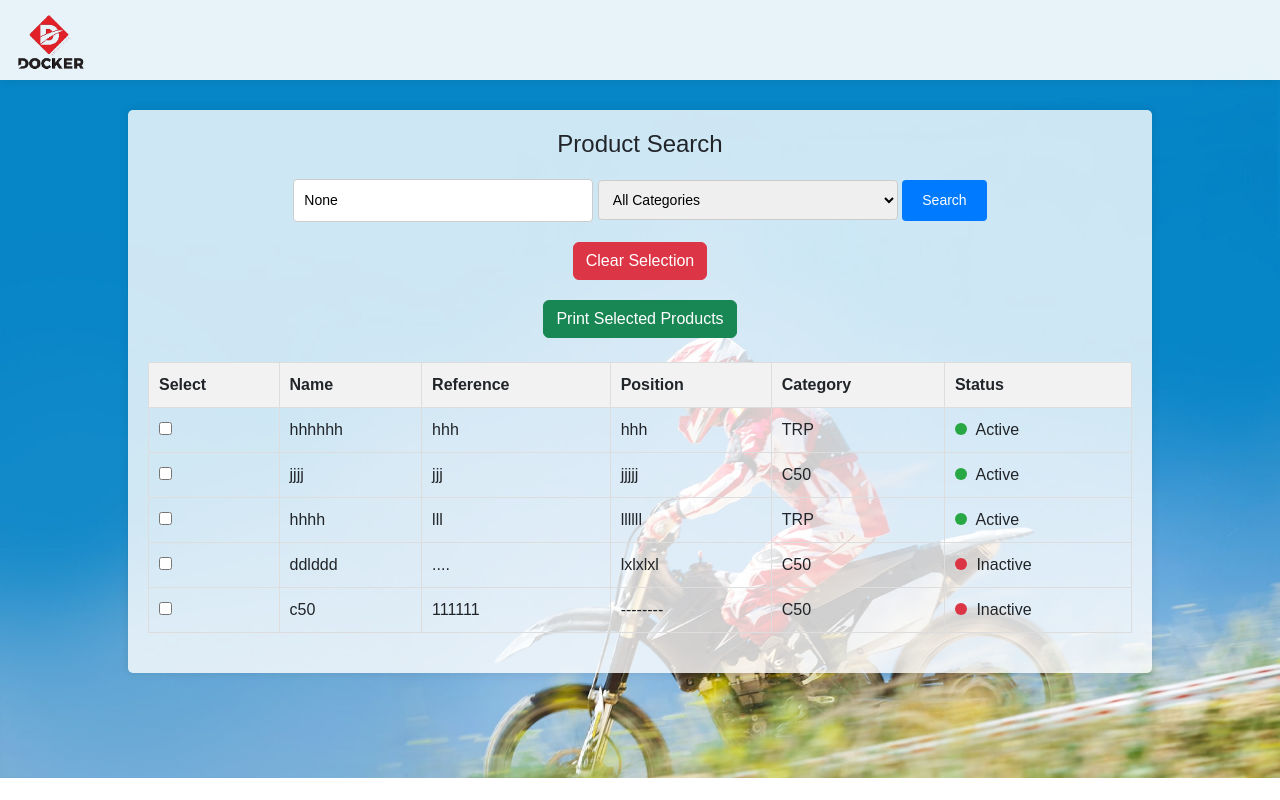
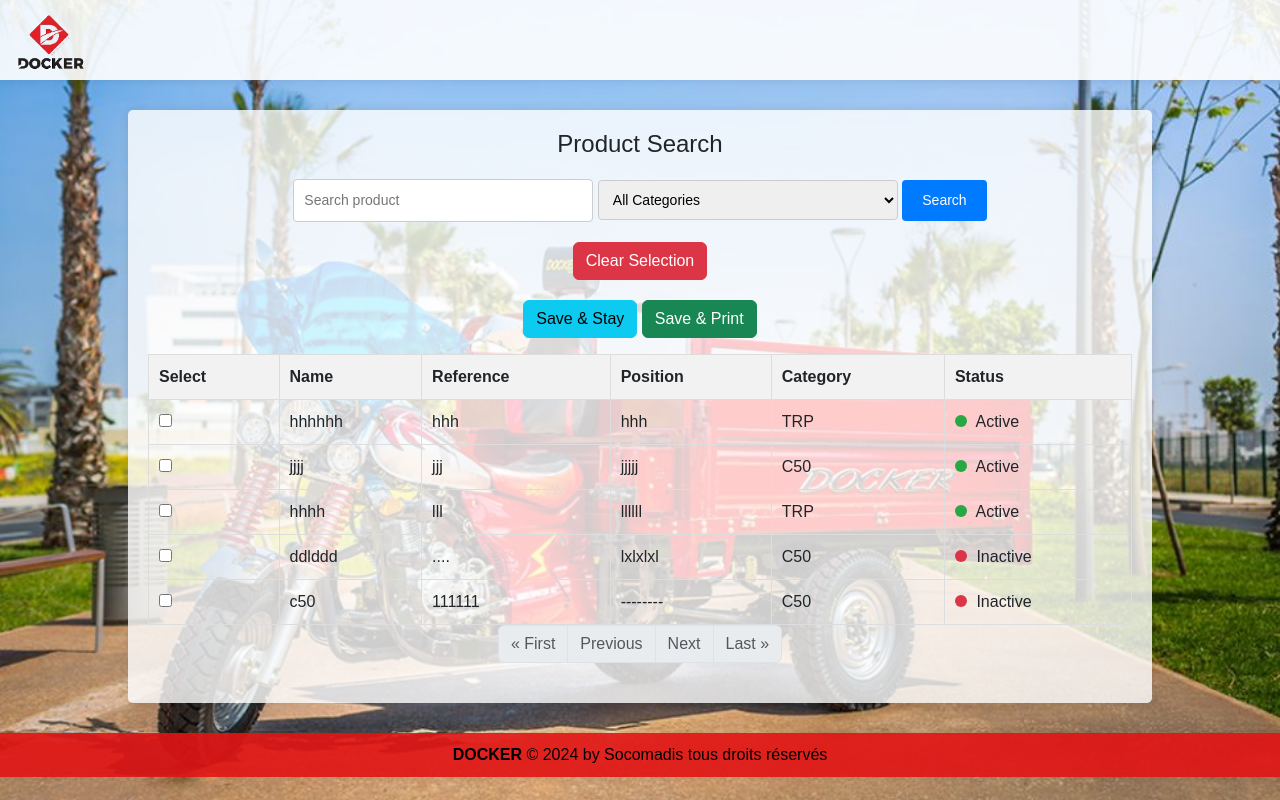
Before and after one commit to khalidbr12/position_django_app, a Django app: page / in a window 1280 px wide. Run offline with Django 5.2, Linux system fonts and the light colour scheme; data comes from the database, SQL or seed files in the repository.

Commit message:
commit 3

```diff
--- a/products/models.py
+++ b/products/models.py
@@ -1,5 +1,4 @@
 from django.db import models
-
 class Product(models.Model):
     CATEGORY_CHOICES = [
         ('TRP','TRP'),
@@ -18,13 +17,16 @@
         ('C90','C90'),
         ('FAME GAMA','FAME GAMA'),
         ('FAME XS','FAME XS'),
+        ('S50','S50'),
+        ('MILANO','MILANO'),
+        ('TANK','TANK'),
     ]
 
     name = models.CharField(max_length=100)
-    reference = models.CharField(max_length=100)
+    reference = models.CharField(max_length=100, null=True, blank=True)
     position = models.CharField(max_length=50)
     active = models.BooleanField(default=True)
-    category = models.CharField(max_length=20,choices=CATEGORY_CHOICES, default='TRP')
+    category = models.CharField(max_length=20,choices=CATEGORY_CHOICES, null=True, blank=True)
 
     def __str__(self):
         return self.name
--- a/products/static/products/css/style.css
+++ b/products/static/products/css/style.css
@@ -1,5 +1,4 @@
 /* products/static/products/styles.css */
-
 body {
     font-family: Arial, sans-serif;
     margin: 0;
@@ -9,6 +8,7 @@
     background-size: cover;
     background-position: center center;
     background-repeat: no-repeat;
+    height: 100%;
 }
 
 .container {
@@ -18,6 +18,7 @@
     padding: 20px;
     border-radius: 5px;
     box-shadow: 0 0 10px rgba(0, 0, 0, 0.1);
+    flex: 1;
 }
 
 h1 {
@@ -78,25 +79,36 @@
 }
 
 .circle-green {
-    background-color: #28a745; /* Green color */
+    background-color: #28a745;
 }
 
 .circle-red {
-    background-color: #dc3545; /* Red color */
+    background-color: #dc3545;
 }
 
 header {
-    background-color: rgb(255, 255, 255,0.9); /* Navbar background color */
+    background-color: rgb(255, 255, 255,0.9);
     box-shadow: 0 0 10px rgba(0, 0, 0, 0.1);
 }
 
 .navbar {
     display: flex;
-    align-items: center; /* Center items vertically */
-    justify-content: space-between; /* Distribute items evenly */
-    padding: 5px 15px; /* Padding inside the navbar */
+    align-items: center;
+    justify-content: space-between;
+    padding: 5px 15px;
 }
+
 .logo{
     width: 70px;
     height: auto;
 }
+
+footer {
+    background-color: rgba(226, 20, 20, 0.9);
+    color: black;
+    text-align: center;
+    padding: 10px;
+    position: sticky;
+    bottom: 0;
+    box-shadow: 0 0 10px rgba(0, 0, 0, 0.1);
+}
--- a/products/templates/layouts/master.html
+++ b/products/templates/layouts/master.html
@@ -10,11 +10,7 @@
 </head>
 <body>
     {% include 'parts/nav.html' %}
-
     {% block content %}
-
     {% endblock content %}
-
-    <script src="{% static 'products/js/main.js' %}"></script>
 </body>
 </html>
--- /dev/null
+++ b/products/templates/parts/footer.html
@@ -0,0 +1,3 @@
+<footer>
+    <span><b>DOCKER </b>&copy; 2024 by Socomadis tous droits réservés</span>
+</footer>
--- a/products/templates/products.html
+++ b/products/templates/products.html
@@ -4,7 +4,7 @@
     <h1>Product Search</h1>
 
     <form method="GET">
-        <input type="text" name="q" placeholder="Search product " value="{{ query }}">
+        <input type="text" name="q" placeholder="Search product ">
 
         <select name="category">
             <option value="">All Categories</option>
@@ -24,9 +24,9 @@
             <option value="C90" {% if category == 'C90' %}selected{% endif %}>C90</option>
             <option value="FAME GAMA" {% if category == 'FAME GAMA' %}selected{% endif %}>FAME GAMA</option>
             <option value="FAME XS" {% if category == 'FAME XS' %}selected{% endif %}>FAME XS</option>
-
-
-
+            <option value="S50" {% if category == 'S50' %}selected{% endif %}>S50</option>
+            <option value="MILANO" {% if category == 'MILANO' %}selected{% endif %}>MILANO</option>
+            <option value="TANK" {% if category == 'TANK' %}selected{% endif %}>TANK</option>
         </select>
         <button type="submit">Search</button>
     </form>
@@ -35,11 +35,11 @@
         {% csrf_token %}
         <button class="btn btn-danger" type="submit">Clear Selection</button>
     </form>
-
     <form action="{% url 'print_products' %}" method="POST">
         {% csrf_token %}
-        <button class="btn btn-success mb-4" type="submit">Print Selected Products</button>
-
+        <!-- form fields and products listing -->
+        <button class="btn btn-info mb-3" type="submit" name="action" value="save_and_stay">Save & Stay</button>
+        <button class="btn btn-success mb-3" type="submit" name="action" value="save_and_print">Save & Print</button>
         <table class="product-table">
             <thead>
                 <tr>
@@ -77,26 +77,59 @@
                 {% endfor %}
             </tbody>
         </table>
+        <!-- Pagination links -->
+        <nav aria-label="Page navigation example">
+            <ul class="pagination justify-content-center">
 
-        {% comment %} <!-- Pagination links -->
-        <div class="pagination">
-            <span class="step-links">
-                {% if products.has_previous %}
-                    <a href="?page=1">&laquo; first</a>
-                    <a href="?page={{ products.previous_page_number }}">previous</a>
-                {% endif %}
+              {% if products.has_previous %}
+                <li class="page-item">
+                  <a class="page-link" href="?page=1">&laquo; First</a>
+                </li>
+                <li class="page-item">
+                  <a class="page-link" href="?page={{ products.previous_page_number }}">Previous</a>
+                </li>
+              {% else %}
+                <li class="page-item disabled">
+                  <span class="page-link">&laquo; First</span>
+                </li>
+                <li class="page-item disabled">
+                  <span class="page-link">Previous</span>
+                </li>
+              {% endif %}
 
-                <span class="current">
-                    Page {{ products.number }} of {{ products.paginator.num_pages }}.
-                </span>
+              {% if products.paginator.num_pages > 1 %}
+                {% for num in products.paginator.page_range %}
+                  {% if num == products.number %}
+                    <li class="page-item active" aria-current="page">
+                      <span class="page-link">{{ num }}</span>
+                    </li>
+                  {% elif num > products.number|add:'-2' and num < products.number|add:'2' %}
+                    <li class="page-item">
+                      <a class="page-link" href="?page={{ num }}">{{ num }}</a>
+                    </li>
+                  {% endif %}
+                {% endfor %}
+              {% endif %}
 
-                {% if products.has_next %}
-                    <a href="?page={{ products.next_page_number }}">next</a>
-                    <a href="?page={{ products.paginator.num_pages }}">last &raquo;</a>
-                {% endif %}
-            </span>
-        </div> {% endcomment %}
+              {% if products.has_next %}
+                <li class="page-item">
+                  <a class="page-link" href="?page={{ products.next_page_number }}">Next</a>
+                </li>
+                <li class="page-item">
+                  <a class="page-link" href="?page={{ products.paginator.num_pages }}">Last &raquo;</a>
+                </li>
+              {% else %}
+                <li class="page-item disabled">
+                  <span class="page-link">Next</span>
+                </li>
+                <li class="page-item disabled">
+                  <span class="page-link">Last &raquo;</span>
+                </li>
+              {% endif %}
+            </ul>
+        </nav>
 
     </form>
 </div>
+{% include 'parts/footer.html' %}
 {% endblock content %}
--- a/products/views.py
+++ b/products/views.py
@@ -2,6 +2,7 @@
 from .models import Product
 from django.db.models import Q
 from django.core.paginator import Paginator, EmptyPage, PageNotAnInteger
+from django.contrib import messages
 
 def product_search(request):
     query = request.GET.get('q')
@@ -26,36 +27,22 @@
     else:
         products = Product.objects.all()
 
-    # selected_product_ids = request.session.get('selected_product_ids', [])
-    # paginator = Paginator(products, 10)  # Show 10 products per page
-    # page = request.GET.get('page')
-    # try:
-    #     products = paginator.page(page)
-    # except PageNotAnInteger:
-    #     products = paginator.page(1)
-    # except EmptyPage:
-    #     products = paginator.page(paginator.num_pages)
+    selected_product_ids = request.session.get('selected_product_ids', [])
+    paginator = Paginator(products, 10)
+    page = request.GET.get('page')
+    try:
+        products = paginator.page(page)
+    except PageNotAnInteger:
+        products = paginator.page(1)
+    except EmptyPage:
+        products = paginator.page(paginator.num_pages)
 
     context = {
         'products': products,
         'query': query,
         'category': category,
-        # 'selected_product_ids': selected_product_ids,
     }
     return render(request, 'products.html', context)
-
-def print_products(request):
-    if request.method == 'POST':
-        selected_product_ids = request.POST.getlist('selected_products')
-
-        current_selected_ids = request.session.get('selected_product_ids', [])
-        updated_selected_ids = list(set(current_selected_ids + selected_product_ids))
-        request.session['selected_product_ids'] = updated_selected_ids
-
-        selected_products = Product.objects.filter(id__in=updated_selected_ids)
-        return render(request, 'print_preview.html', {'selected_products': selected_products})
-
-    return redirect('product_search')
 
 def clear_selection(request):
     if 'selected_product_ids' in request.session:
@@ -63,7 +50,25 @@
 
     return redirect('product_search')
 
-def select_products(request):
-    selected_product_ids = request.session.get('selected_product_ids', [])
-    selected_products = Product.objects.filter(id__in=selected_product_ids)
-    return render(request, 'selected_products.html', {'selected_products': selected_products})
+def print_products(request):
+    if request.method == 'POST':
+        action = request.POST.get('action')
+        selected_product_ids = request.POST.getlist('selected_products')
+
+        if action == 'save_and_print':
+            current_selected_ids = request.session.get('selected_product_ids', [])
+            updated_selected_ids = list(set(current_selected_ids + selected_product_ids))
+            request.session['selected_product_ids'] = updated_selected_ids
+
+            selected_products = Product.objects.filter(id__in=updated_selected_ids)
+            return render(request, 'print_preview.html', {'selected_products': selected_products})
+
+        elif action == 'save_and_stay':
+            current_selected_ids = request.session.get('selected_product_ids', [])
+            updated_selected_ids = list(set(current_selected_ids + selected_product_ids))
+            request.session['selected_product_ids'] = updated_selected_ids
+
+            messages.success(request, 'Selected products have been saved.')
+            return redirect('product_search')
+
+    return redirect('product_search')
```
Also changed, not shown: products/templates/print_preview.html (+12 -4 lines), socomadis/settings.py (+5 -9 lines), products/migrations/0006_alter_product_category_alter_product_reference.py (added), products/migrations/0007_alter_product_category.py (added), products/migrations/0008_alter_product_category.py (added), products/static/products/img/3.jpg, products/static/products/js/main.js (deleted), 3 other files.
